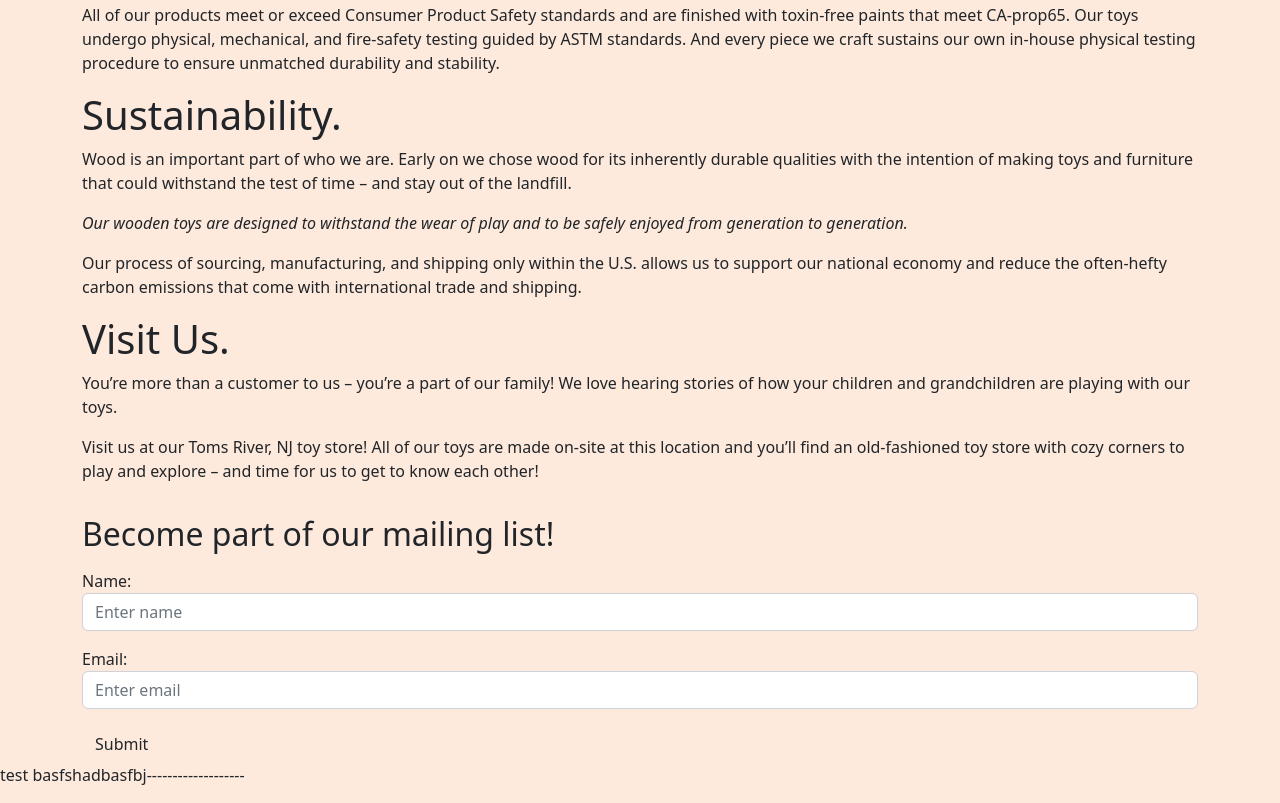
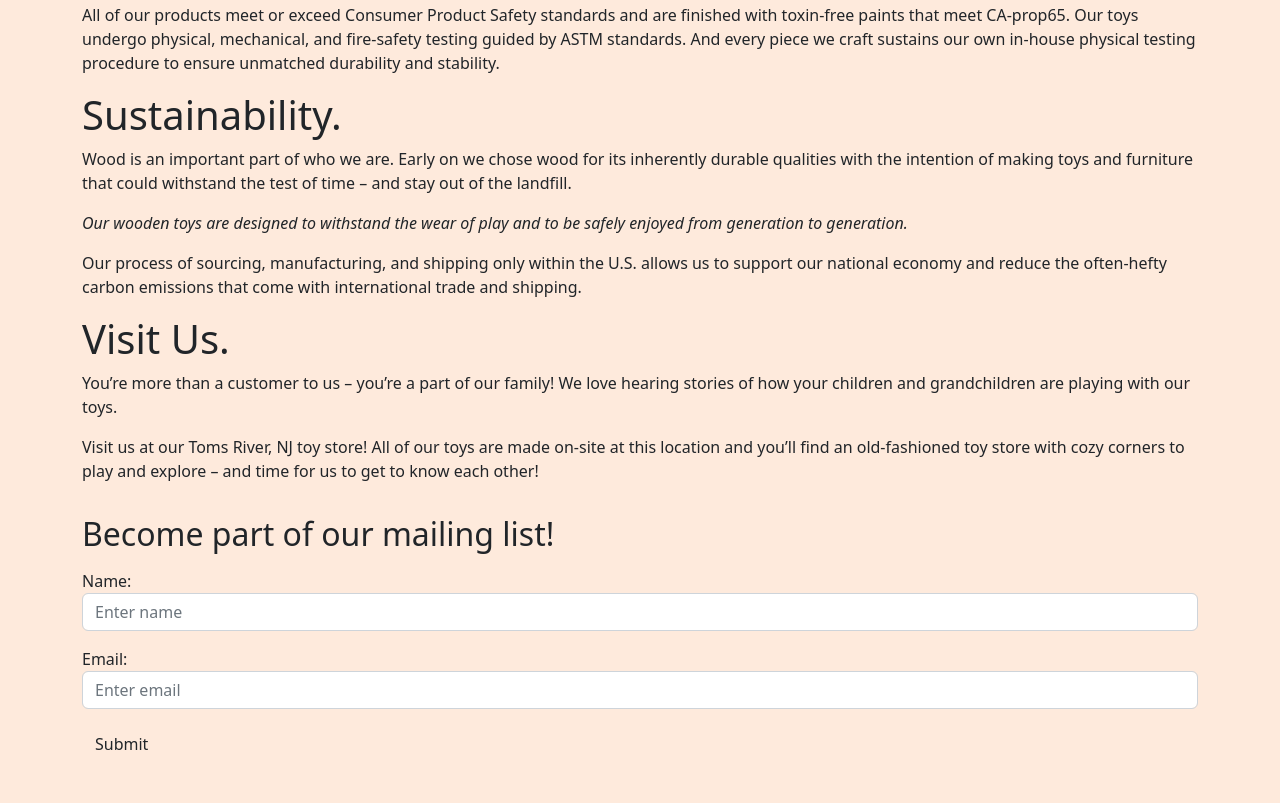
Before and after one commit to scolorado/Little-Bird-Shop-Website, a plain HTML site: page index.html in a window 1280 px wide. Shown: the part 3152-3955 px from the top of the page. After the commit the page ends 3915 px from the top, so only its background shows below. Drawn offline with nearby package versions, Linux system fonts and the light colour scheme.

Commit message:
delted test

```diff
--- a/index.html
+++ b/index.html
@@ -312,7 +312,6 @@ Please be aware there may be choking hazards with small children. Toys have a fe
         </form>
       </div>
 
-      <p> test basfshadbasfbj-------------------</p>
 
 </body>
 </html>
```
